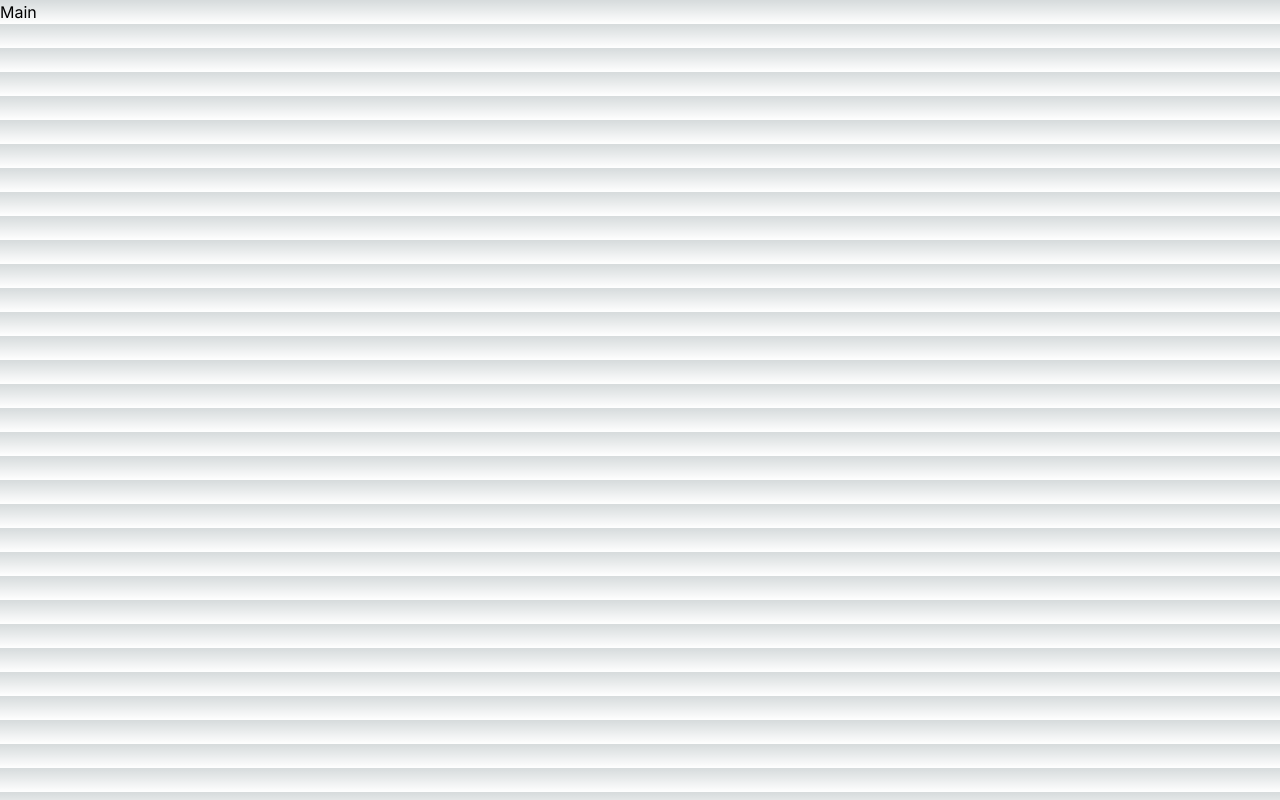
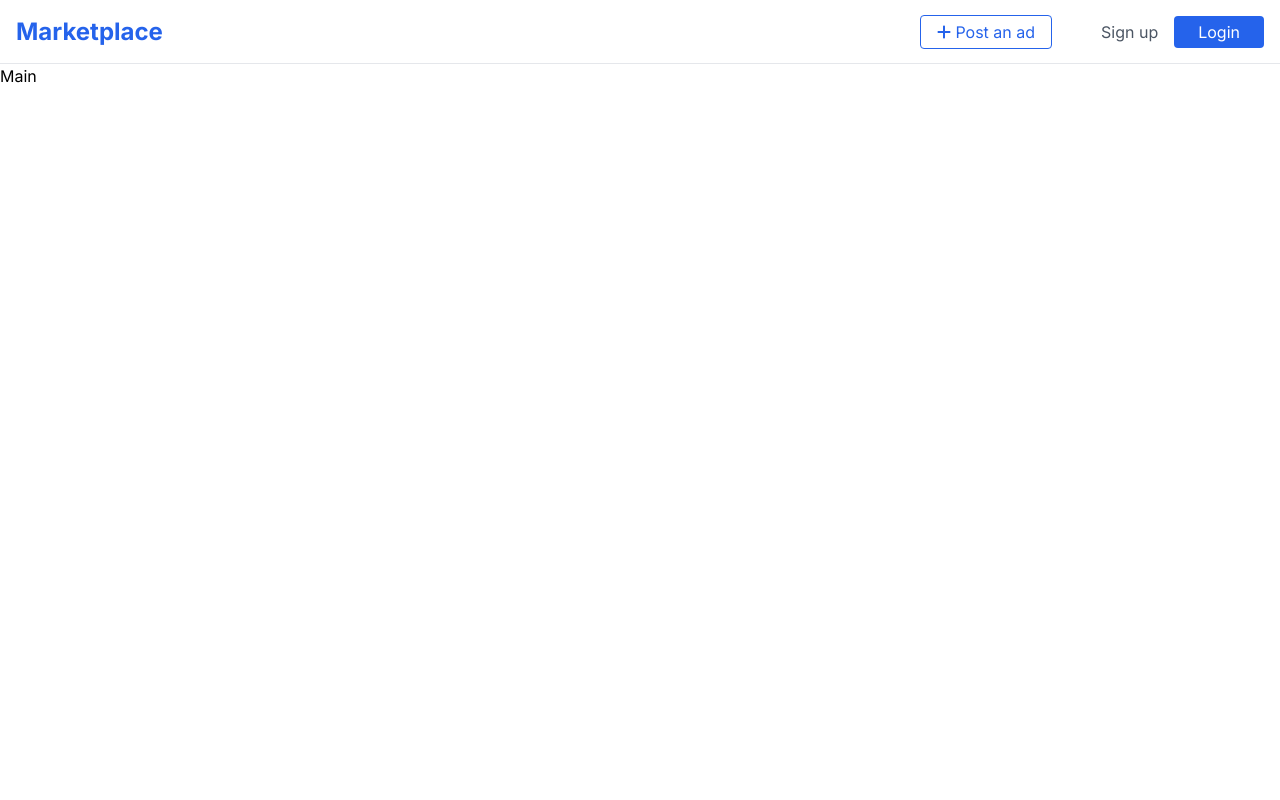
Before and after one commit to Andreww075/marketplace, a Next.js app: page / in a window 1280 px wide. Built offline with nearby package versions, Linux system fonts and the light colour scheme; no server answers.

Commit message:
Header Component and authentication added

```diff
--- a/next.config.mjs
+++ b/next.config.mjs
@@ -1,4 +1,12 @@
 /** @type {import('next').NextConfig} */
-const nextConfig = {};
+const nextConfig = {
+  images: {
+    remotePatterns: [
+      {
+        hostname: '*.googleusercontent.com',
+      },
+    ],
+  },
+};
 
 export default nextConfig;
--- /dev/null
+++ b/src/app/api/auth/[...nextauth]/route.ts
@@ -0,0 +1,19 @@
+import NextAuth from "next-auth";
+import GoogleProvider from "next-auth/providers/google";
+
+export const authOptions = {
+  secret: process.env.SECRET,
+
+  // Configure one or more authentication providers
+  providers: [
+    GoogleProvider({
+      clientId: process.env.GOOGLE_CLIENT_ID as string,
+      clientSecret: process.env.GOOGLE_CLIENT_SECRET as string,
+    }),
+    // ...add more providers here
+  ],
+};
+
+const handler = NextAuth(authOptions);
+
+export { handler as GET, handler as POST }
--- a/src/app/globals.css
+++ b/src/app/globals.css
@@ -1,33 +1,3 @@
 @tailwind base;
 @tailwind components;
 @tailwind utilities;
-
-:root {
-  --foreground-rgb: 0, 0, 0;
-  --background-start-rgb: 214, 219, 220;
-  --background-end-rgb: 255, 255, 255;
-}
-
-@media (prefers-color-scheme: dark) {
-  :root {
-    --foreground-rgb: 255, 255, 255;
-    --background-start-rgb: 0, 0, 0;
-    --background-end-rgb: 0, 0, 0;
-  }
-}
-
-body {
-  color: rgb(var(--foreground-rgb));
-  background: linear-gradient(
-      to bottom,
-      transparent,
-      rgb(var(--background-end-rgb))
-    )
-    rgb(var(--background-start-rgb));
-}
-
-@layer utilities {
-  .text-balance {
-    text-wrap: balance;
-  }
-}
--- a/src/app/layout.tsx
+++ b/src/app/layout.tsx
@@ -1,6 +1,9 @@
 import type { Metadata } from "next";
 import { Inter } from "next/font/google";
 import "./globals.css";
+import Header from "@/components/header";
+import { getServerSession } from "next-auth";
+import { authOptions } from "./api/auth/[...nextauth]/route";
 
 const inter = Inter({ subsets: ["latin"] });
 
@@ -9,14 +12,18 @@ export const metadata: Metadata = {
   description: "Marketplace created with NextJs, Typescript, Tailwind.",
 };
 
-export default function RootLayout({
+export default async function RootLayout({
   children,
 }: Readonly<{
   children: React.ReactNode;
 }>) {
+  const session = await getServerSession(authOptions);
   return (
     <html lang="en">
-      <body className={inter.className}>{children}</body>
+      <body className={inter.className}>
+        <Header session={session} />
+        {children}
+      </body>
     </html>
   );
 }
--- /dev/null
+++ b/src/components/header.tsx
@@ -0,0 +1,81 @@
+"use client";
+
+import Link from "next/link";
+import React from "react";
+import { FontAwesomeIcon } from "@fortawesome/react-fontawesome";
+import { faPlus } from "@fortawesome/free-solid-svg-icons";
+import { signIn, signOut } from "next-auth/react";
+import { Session } from "next-auth";
+import { useRouter } from "next/navigation";
+import { useState } from "react";
+import Image from "next/image";
+
+const Header = ({ session }: { session: Session | null }) => {
+  const router = useRouter();
+  const [showDropdown, setShowDropdown] = useState(false);
+
+  return (
+    <header className="border-b p-4 flex items-center justify-between h-16">
+      {/* Logo */}
+
+      <Link className="text-blue-600 font-bold text-2xl" href="/">
+        Marketplace
+      </Link>
+
+      {/* nav */}
+
+      <nav className="flex items-center gap-4 *:rounded">
+        <Link
+          href="/"
+          className="border border-blue-600 text-blue-600 inline-flex gap-1 items-center py-1 px-4 mr-4"
+        >
+          <FontAwesomeIcon icon={faPlus} className="h-4" />
+          <span>Post an ad</span>
+        </Link>
+
+        <span className="border-r"></span>
+
+        {!session?.user && (
+          <>
+            <button
+              onClick={() => signIn("google")}
+              className="border-0 text-gray-600"
+            >
+              Sign up
+            </button>
+            <button
+              onClick={() => signIn("google")}
+              className="bg-blue-600 text-white border-0 px-6 py-1"
+            >
+              Login
+            </button>
+          </>
+        )}
+
+        {session?.user && (
+          <>
+            <div className="relative flex items-center">
+              <Link href='/account'>
+                <Image
+                  src={session.user.image as string}
+                  alt={"avatar"}
+                  width={36}
+                  height={36}
+                  className={
+                    "rounded-md relative " + (showDropdown ? "z-50" : "")
+                  }
+                />
+              </Link>
+
+              <button className="p-2 block w-full" onClick={() => signOut()}>
+                Logout
+              </button>
+            </div>
+          </>
+        )}
+      </nav>
+    </header>
+  );
+};
+
+export default Header;
```
Also changed, not shown: package.json (+10 -5 lines), 1 other file (tests, documents, lock files or other folders).
